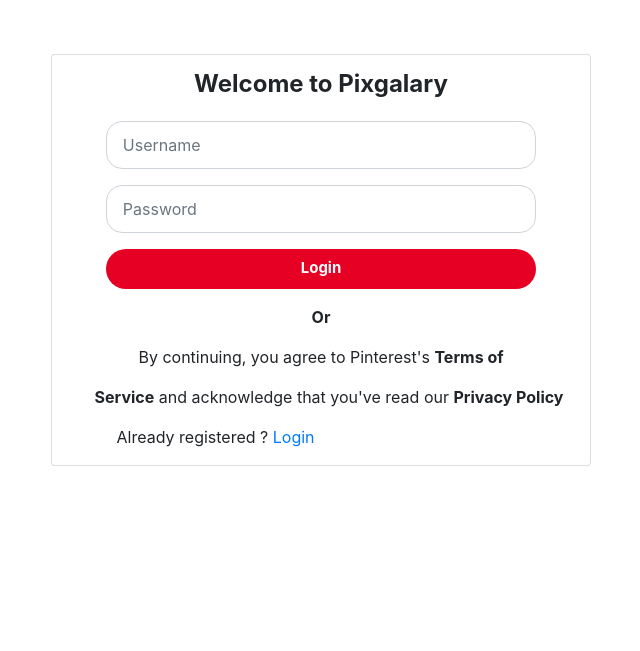
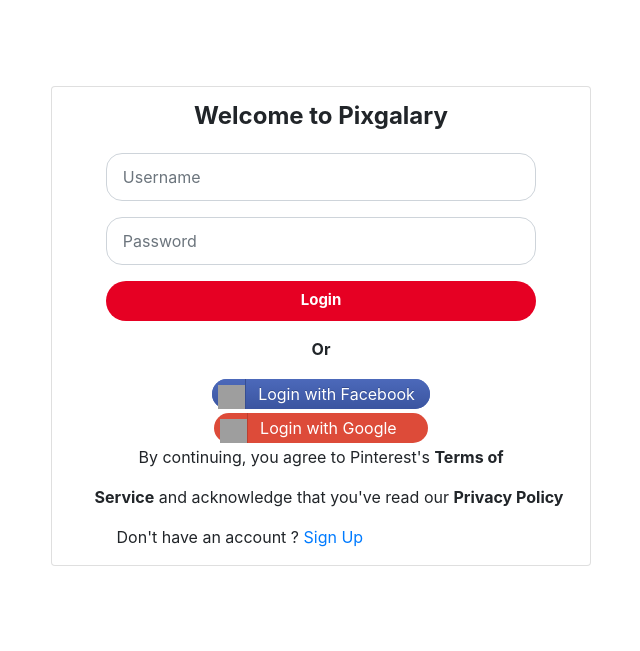
Before and after one commit to kush1307/Pixgalary, a Django app: page /login/ in a window 1280 px wide. Shown: the top 651 px of the page, without its empty margins (319-959 px from the left). Run offline with Django 3.2, Linux system fonts and the light colour scheme; some libraries are stand-ins or nearby versions; grey boxes are pictures that could not be loaded.

Commit message:
feat: Added google authentication.

```diff
--- a/pixgalary/urls.py
+++ b/pixgalary/urls.py
@@ -15,11 +15,12 @@
 """
 from django.contrib import admin
 from django.contrib.auth import views as auth_views
-from django.urls import path
+from django.urls import path, include
 from users import views as user_views
 
 urlpatterns = [
     path('admin/', admin.site.urls),
+    path('accounts/', include('allauth.urls')),
     path('register/', user_views.register, name='register'),
     path('login/', user_views.login, name='login'),
     path('logout/', auth_views.LogoutView.as_view(template_name='users/logout.html'), name='logout'),
--- a/users/static/users/register.css
+++ b/users/static/users/register.css
@@ -0,0 +1,71 @@
+input:focus, textarea:focus, select:focus{
+        outline: none;
+}
+
+body { padding: 2em; }
+
+
+/* Shared */
+.loginBtn {
+  box-sizing: border-box;
+  position: relative;
+  /* width: 13em;  - apply for fixed size */
+  margin: 0.2em;
+  padding: 5px 15px 5px 46px;
+  border: none;
+  text-align: left;
+  line-height: 34px;
+  white-space: nowrap;
+  border-radius: 20px;
+  font-size: 16px;
+  color: #FFF;
+}
+.loginBtn:before {
+  content: "";
+  box-sizing: border-box;
+  position: absolute;
+  top: 0;
+  left: 0;
+  width: 34px;
+  height: 100%;
+}
+.loginBtn:focus {
+  outline: none;
+}
+.loginBtn:active {
+  box-shadow: inset 0 0 0 32px rgba(0,0,0,0.1);
+}
+
+
+/* Facebook */
+.loginBtn--facebook {
+  background-color: #4C69BA;
+  background-image: linear-gradient(#4C69BA, #3B55A0);
+  /*font-family: "Helvetica neue", Helvetica Neue, Helvetica, Arial, sans-serif;*/
+  text-shadow: 0 -1px 0 #354C8C;
+}
+.loginBtn--facebook:before {
+  border-right: #364e92 1px solid;
+  background: url('https://s3-us-west-2.amazonaws.com/s.cdpn.io/14082/icon_facebook.png') 6px 6px no-repeat;
+}
+.loginBtn--facebook:hover,
+.loginBtn--facebook:focus {
+  background-color: #5B7BD5;
+  background-image: linear-gradient(#5B7BD5, #4864B1);
+}
+
+/* Google */
+.loginBtn--google {
+  /*font-family: "Roboto", Roboto, arial, sans-serif;*/
+  background: #DD4B39;
+  margin-left: 3px;
+  padding-right: 31px;
+}
+.loginBtn--google:before {
+  border-right: #BB3F30 1px solid;
+  background: url('https://s3-us-west-2.amazonaws.com/s.cdpn.io/14082/icon_google.png') 6px 6px no-repeat;
+}
+.loginBtn--google:hover,
+.loginBtn--google:focus {
+  background: #E74B37;
+}
--- a/users/templates/users/base.html
+++ b/users/templates/users/base.html
@@ -1,8 +1,10 @@
+{% load static %}
 <!doctype html>
 <html lang="en">
 <head>
     <link rel="stylesheet" href="https://maxcdn.bootstrapcdn.com/bootstrap/4.0.0/css/bootstrap.min.css" integrity="sha384-Gn5384xqQ1aoWXA+058RXPxPg6fy4IWvTNh0E263XmFcJlSAwiGgFAW/dAiS6JXm" crossorigin="anonymous">
     <link rel="stylesheet" href="https://cdnjs.cloudflare.com/ajax/libs/font-awesome/4.7.0/css/font-awesome.min.css">
+    <link rel="stylesheet" type="text/css" href="{% static 'users/register.css' %}">
     <title>Pixgalary</title>
 </head>
 <body>
--- a/users/templates/users/login.html
+++ b/users/templates/users/login.html
@@ -1,4 +1,7 @@
 {% extends 'users/base.html' %}
+{% load static %}
+{% load socialaccount %}
+{% load account %}
 
 {% block content %}
     <div class="row">
@@ -29,11 +32,21 @@
                             </center>
                         </div>
                         <p style="text-align: center; font-weight: bold">Or</p>
-                            <p style="text-align: center">By continuing, you agree to Pinterest's <b>Terms of</b></p>
-                            <p style="text-align: center; margin-left: 3%"><b>Service</b> and acknowledge that you've read our <b>Privacy Policy</b></p>
+                        <center>
+                            <a class="loginBtn loginBtn--facebook" style="color: white" href="#">
+                                Login with Facebook
+                            </a>
+                        </center>
+                        <center>
+                            <a class="loginBtn loginBtn--google" style="color: white" href="{% provider_login_url 'google' %}">
+                              Login with Google
+                            </a>
+                        </center>
+                        <p style="text-align: center">By continuing, you agree to Pinterest's <b>Terms of</b></p>
+                        <p style="text-align: center; margin-left: 3%"><b>Service</b> and acknowledge that you've read our <b>Privacy Policy</b></p>
                         <div class="field" style="margin-left: 12%">
 
-                          Already registered ? <a href="#">Login</a>
+                          Don't have an account ? <a href="#">Sign Up</a>
 
                         </div>
                         </fieldset>
```
Also changed, not shown: pixgalary/settings.py (+34 -1 lines), requirements.txt (+14 -0 lines), users/templates/users/register.html (+15 -2 lines).
